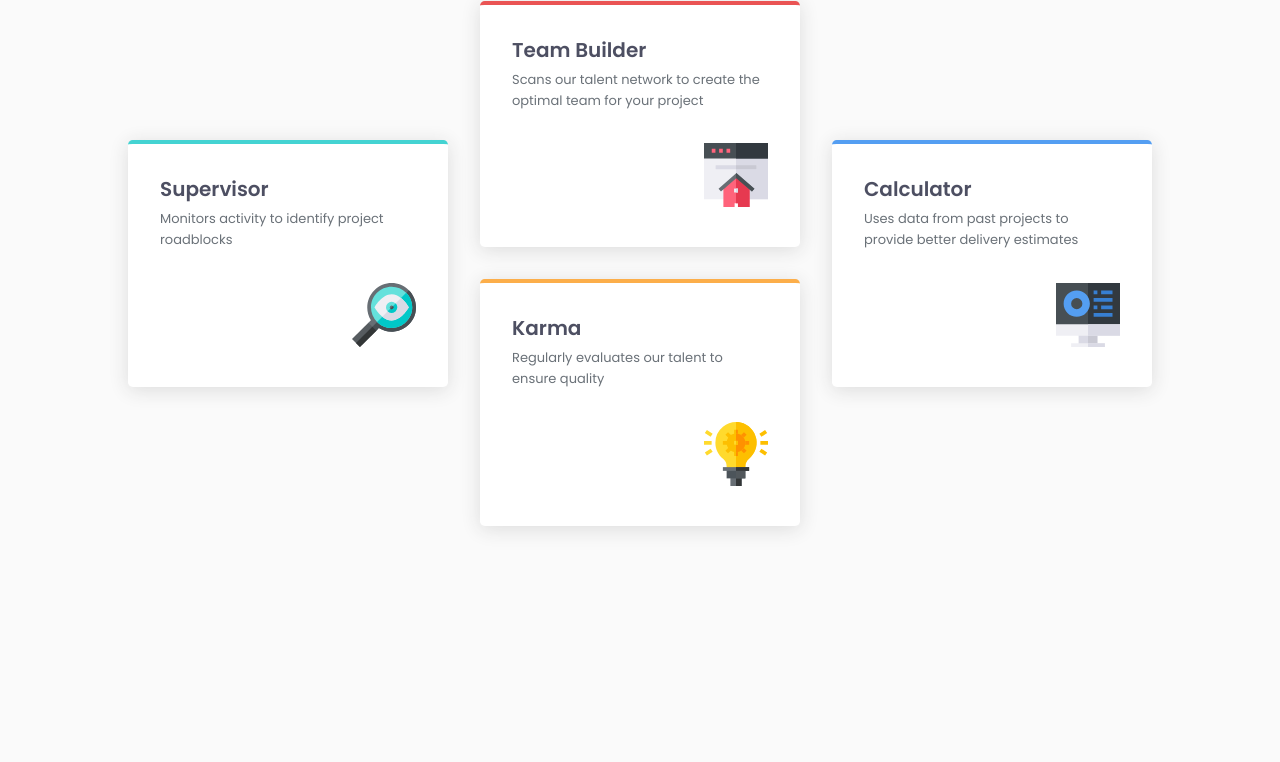
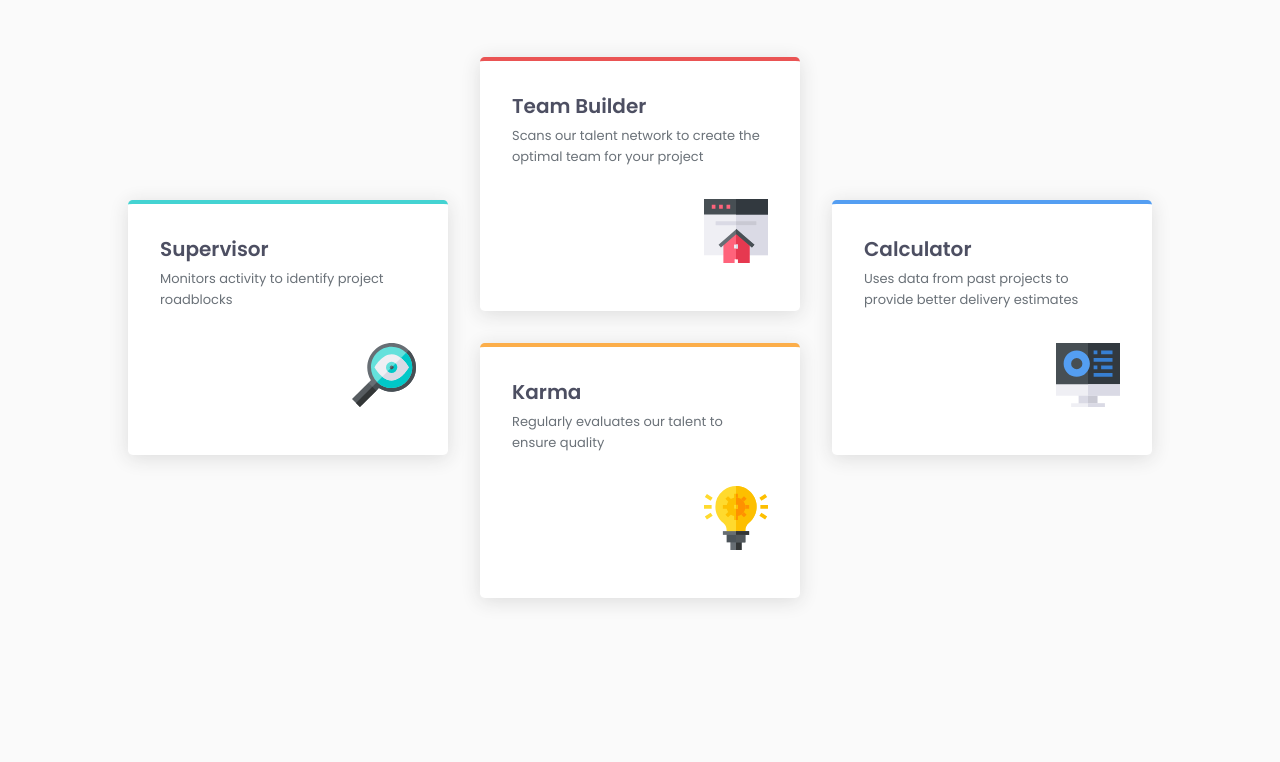
Before and after one commit to ashkir004/four-card-feature-section, a website: page index.html in a window 1280 px wide. Shown: the part 274-1036 px from the top of the page. Before the commit the page ends 856 px from the top, so only its background shows below. Drawn offline with Linux system fonts and the light colour scheme.

Commit message:
done with solution

```diff
--- a/style.css
+++ b/style.css
@@ -8,8 +8,10 @@
 }
 
 html, body {
-    width: 100vw;
+    margin: 0;
+    padding: 0;
 }
+
 
 /* CSS Variables */
 :root {
@@ -31,6 +33,7 @@ html, body {
     --space-lg: calc(32 / 16 * 1rem);
     --space-xl: calc(40 / 16 * 1rem);
     --space-xxl: calc(60 / 16 * 1rem);
+    --space-xxxl: calc(74 / 16 * 1rem);
 
     /* Typography */
     --font-family: 'Poppins', sans-serif;
@@ -109,12 +112,12 @@ body {
     flex-direction: column;
     align-items: center;
     gap: var(--space-xxl);
-    margin: 3.5rem 0;
 }
 
 header {
     max-width: 19.75rem;
     text-align: center;
+    margin-block-start: 3.5rem;
 }
 
 main {
@@ -122,6 +125,7 @@ main {
     display: flex;
     flex-direction: column;
     gap: var(--space-lg);
+    margin-block-end: 3rem;
 }
 
 /* Card */
@@ -141,7 +145,7 @@ main {
     max-height: 4rem;
     align-self: flex-end;
     box-sizing: border-box;
-    margin-block-end: .5rem;
+    margin-block-end: 1rem;
 }
 
 .card .card-body {
@@ -168,12 +172,18 @@ main {
 
 /* Media Queries */
 @media (min-width: 48rem) { /* Tablet */
+
+    body {
+        gap: var(--space-xxl);
+    }
+
     main {
         min-width: 40rem;
         display: grid;
         grid-template-columns: 1fr 1fr;
         grid-template-rows: 1fr 1fr 1fr;
         justify-content: center;
+        margin-block-end: 3.25rem;
     }
 
     .card {
@@ -220,6 +230,15 @@ main {
 }
 
 @media (min-width: 80rem) { /* Desktop */
+
+    body {
+        margin: 7rem 0;
+    }
+
+    header {
+        margin-block-start: 0rem;
+    }
+
     main {
         min-width: 64rem;
         display: grid;
@@ -229,7 +248,7 @@ main {
     }
 
     .card {
-        max-width: 32rem;
+        max-width: 34rem;
     }
 
     .supervisor {
```
Also changed, not shown: design/desktop.png, design/mobile.png, design/tablet.png.
